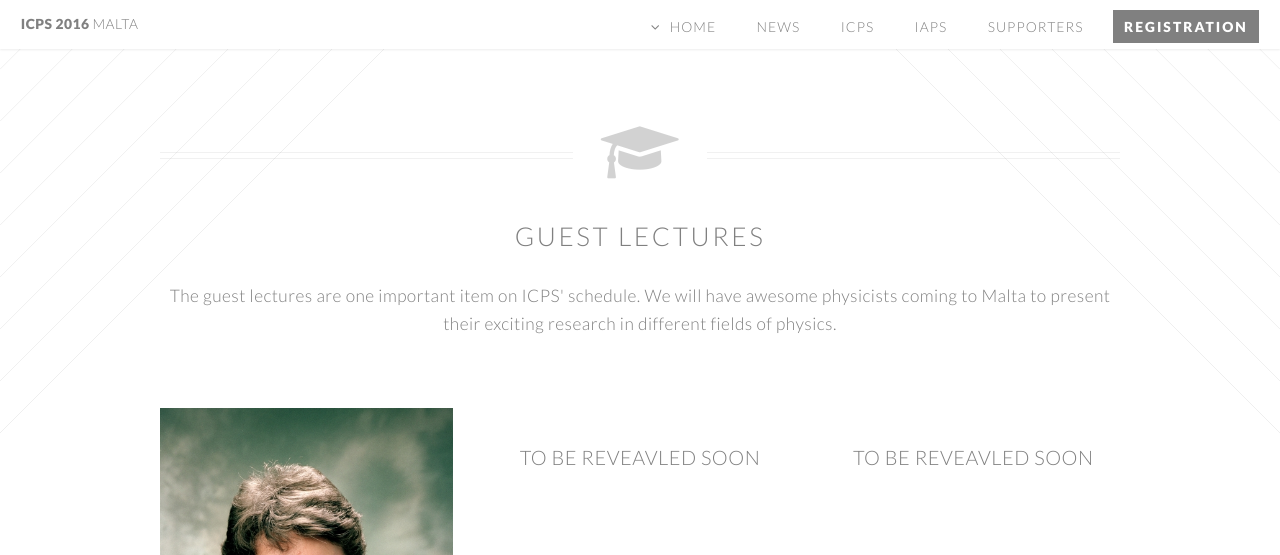
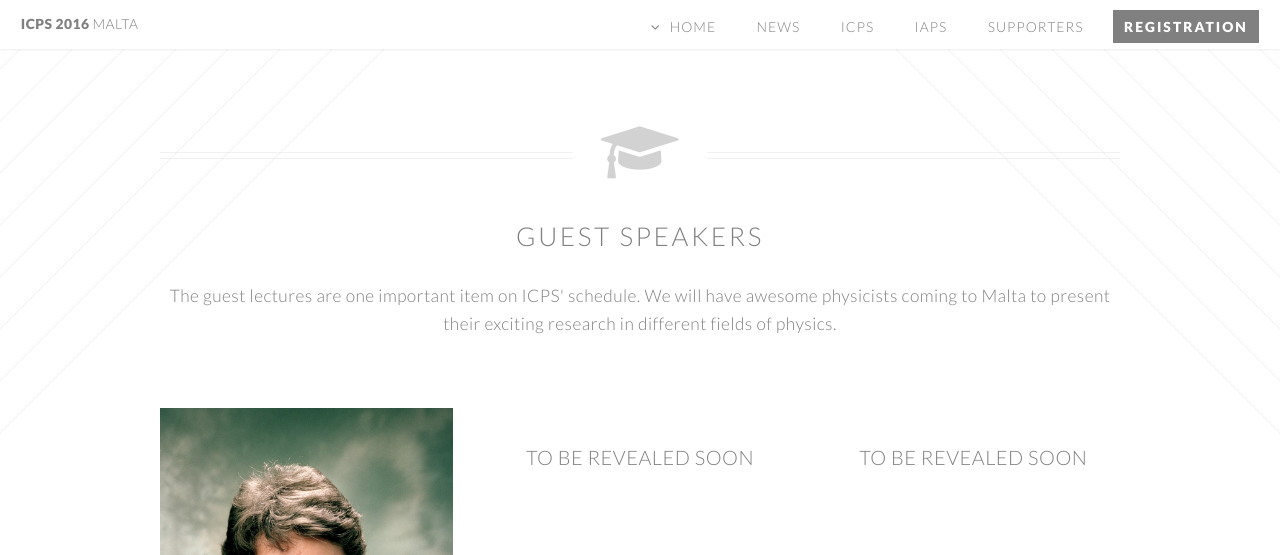
Before and after one commit to bread-on-toast/icps2016, a Jekyll site: the page built from programme/guests.html, in a window 1280 px wide and 900 px high. Shown: the top 555 px of the window. Built offline with Jekyll 4.4.1, drawn with Linux system fonts in a browser that asks for light colours; nearby versions of some CDN libraries.

Commit message:
spelling mistakes

```diff
--- a/location/index.html
+++ b/location/index.html
@@ -16,7 +16,7 @@ title: Malta
                 <img src="images/valletta.jpg" alt="" />
             </a>
             <p>How to get <a href="arrival.html">here</a>?</p>
-            <p>Where are we <a href="accomodation.html">staying</a>?</p>
+            <p>Where are we <a href="accommodation.html">staying</a>?</p>
             <p>Tell me more about <a href="malta.html">Malta</a>.</p>
             <p>You hava a <a href="uom.html">univeristy</a>?</p>
         </section>
--- a/programme/guests.html
+++ b/programme/guests.html
@@ -1,7 +1,7 @@
 ---
 layout: single-page
 icon: fa-graduation-cap
-title: Guest Lectures
+title: Guest Speakers
 subTitle: The guest lectures are one important item on ICPS' schedule. We will have awesome physicists coming to Malta to present their exciting research in different fields of physics.
 ---
 
@@ -30,7 +30,7 @@ subTitle: The guest lectures are one important item on ICPS' schedule. We will h
                         <img />
                     </a>
                     <header>
-                        <h3>To be reveavled soon</h3>
+                        <h3>To be revealed soon</h3>
                         <p></p>
                     </header>
                 </section>
@@ -42,7 +42,7 @@ subTitle: The guest lectures are one important item on ICPS' schedule. We will h
                         <img />
                     </a>
                     <header>
-                        <h3>To be reveavled soon</h3>
+                        <h3>To be revealed soon</h3>
                         <p></p>
                     </header>
                 </section>
```
